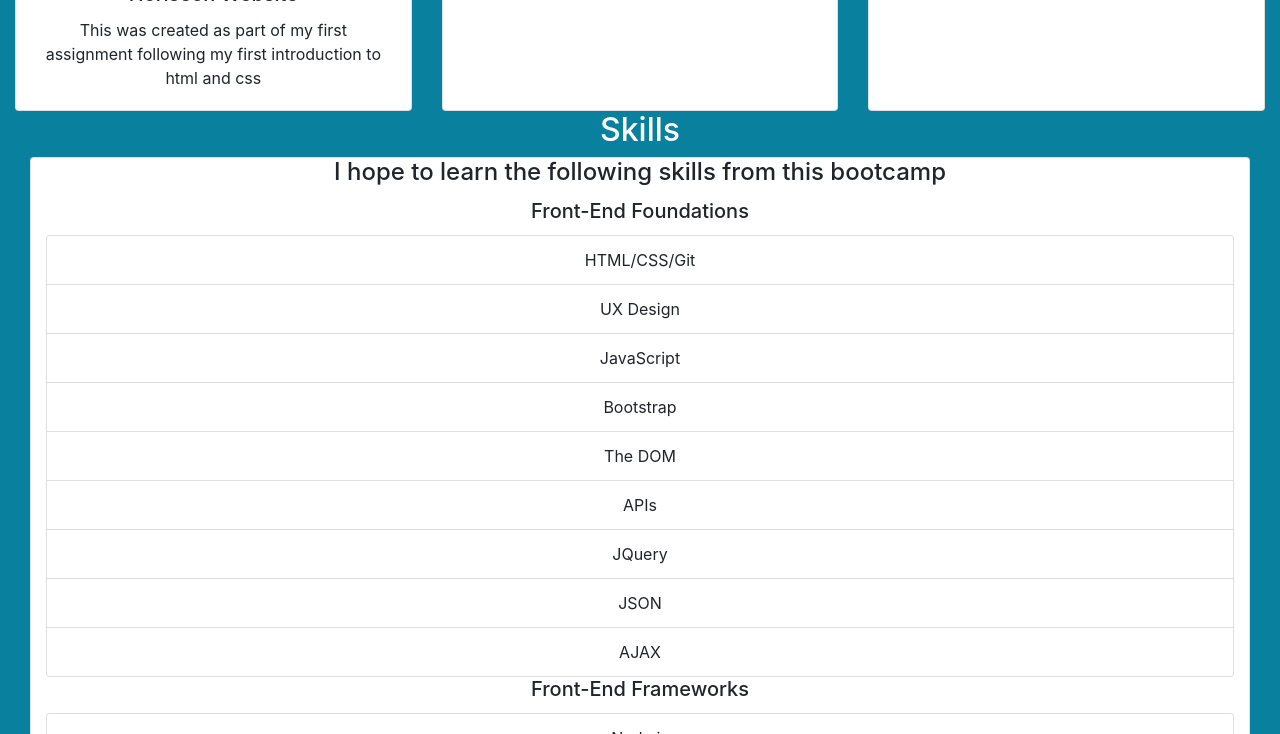
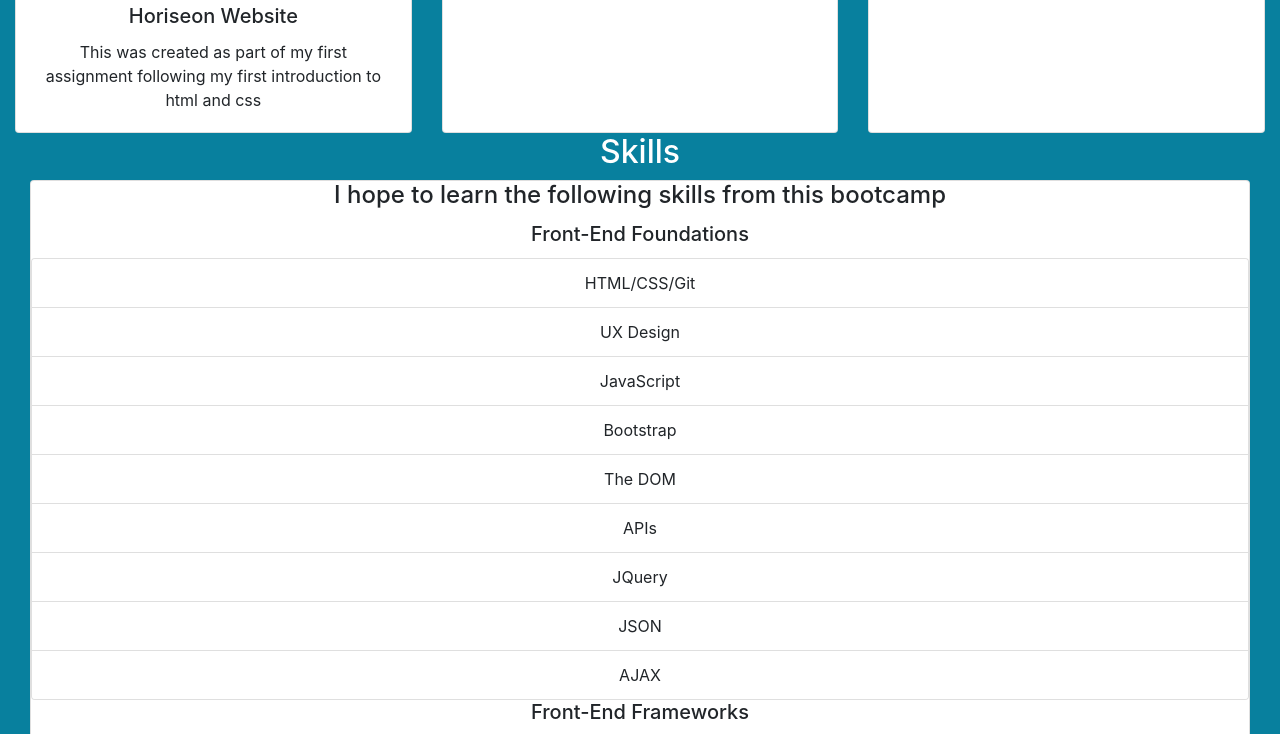
Before and after one commit to DarrenOxley7/Bootstrap-Portfolio, a plain HTML site: page index.html in a window 1280 px wide. Shown: the part 1749-2483 px from the top of the page. Drawn offline with nearby package versions, Linux system fonts and the light colour scheme.

Commit message:
updates README.md and fixes link to stle.css

```diff
--- a/index.html
+++ b/index.html
@@ -5,7 +5,7 @@
     <meta http-equiv="X-UA-Compatible" content="IE=edge">
     <meta name="viewport" content="width=device-width, initial-scale=1.0">
     <link rel="stylesheet" href="https://cdn.jsdelivr.net/npm/bootstrap@4.4.1/dist/css/bootstrap.min.css" integrity="sha384-Vkoo8x4CGsO3+Hhxv8T/Q5PaXtkKtu6ug5TOeNV6gBiFeWPGFN9MuhOf23Q9Ifjh" crossorigin="anonymous">
-    <link rel="stylesheet" href="css/style2.css">
+    <link rel="stylesheet" href="css/style.css">
     <title>Darren Oxley // Web Developer</title>
 </head>
 <body>
```
Also changed, not shown: css/images/portfolio-second-attempt.png (added), 2 other files.
